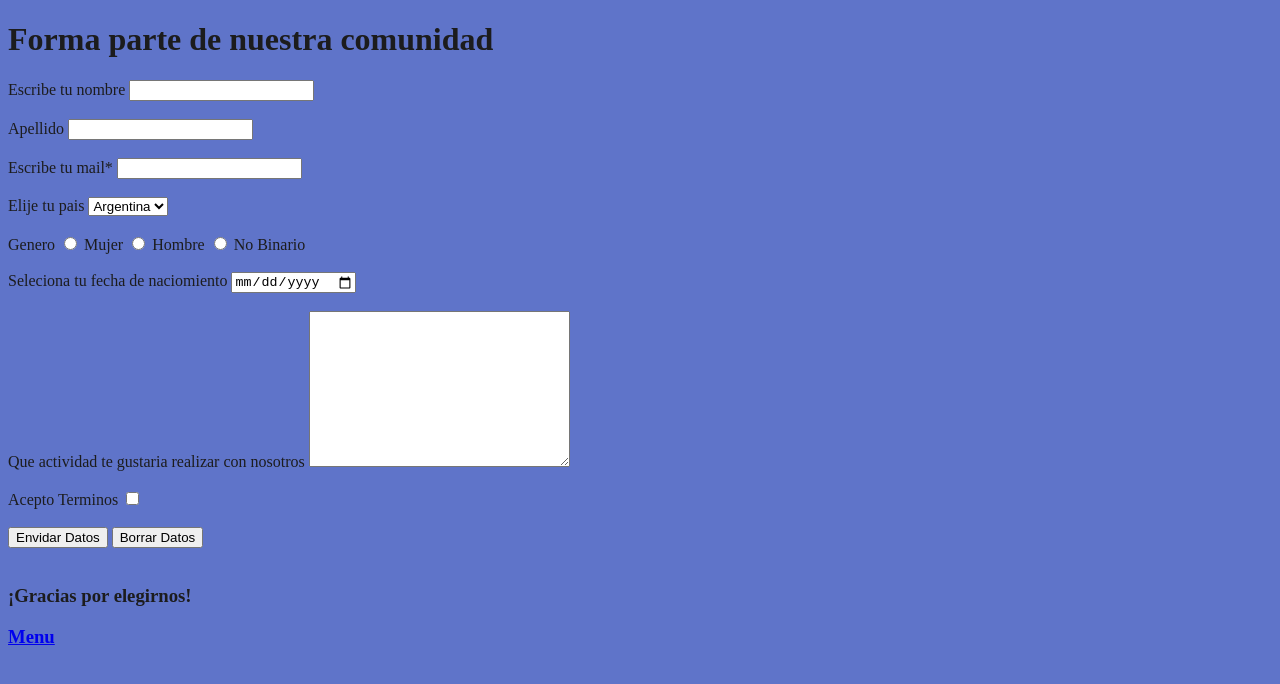
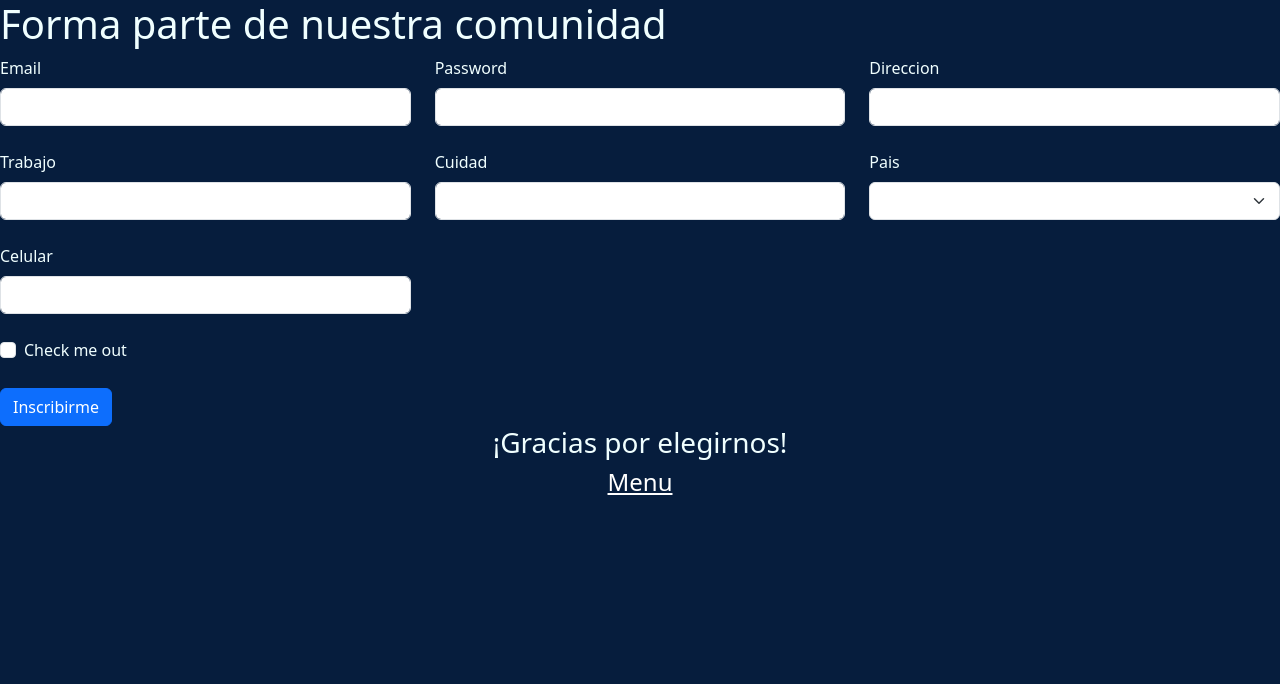
Before and after one commit to wijerman/preentrega2LeonelRuiz, a plain HTML site: page index5.html in a window 1280 px wide. Drawn offline with nearby package versions, Linux system fonts and the light colour scheme.

Commit message:
termino de tp 3 falta el sass

```diff
--- a/assets/css/estilo.css
+++ b/assets/css/estilo.css
@@ -1,6 +1,12 @@
 .body {
-  color: rgb(28, 28, 29);
+  color: rgb(15, 15, 15);
   background-color: rgb(95, 116, 201);
+  background-image: url(/assets/images/Elegante\ y\ versátil\ presentación\ informe\ seo\ web\ azul.png);
+}
+.body2{
+  color: azure;
+  background-image: url(/assets/images/Elegante\ y\ versátil\ presentación\ informe\ seo\ web\ azul.png);
+  align-items: center;
 }
 header img {
   width: 100%;
@@ -13,10 +19,22 @@ header img {
 }
 .consultorio {
   width: 150px;
-  /* margin-left: 200px; */
   height: 35vh;
+  border-radius: 15px;
+  animation: rotar 5s linear infinite;
+}
+.consultorio:hover{
+  cursor:pointer;
+}
+@keyframes rotar{
+  from{
+  transform: rotateY(180deg);
+  }
+  to{
+    transform: rotateY(-180deg);
+  }
+}
 
-}
 .container{
   border: 2px solid;
   background-color: white;
@@ -32,12 +50,17 @@ header img {
   text-align: center;
   text-decoration: underline;
 }
+h3{
+  text-align: center;
+}
 .h4 {
   text-align: center;
-
 }
-.h4 a{
-  color: black;
+h4 a{
+  color: white;
+}
+footer{
+  text-align: center;
 }
 .video {
   justify-content: center;
--- a/index5.html
+++ b/index5.html
@@ -12,78 +12,65 @@
     <link rel="stylesheet" href="./assets/css/estilo.css" />
 
     <link rel="shortcut icon" href="assets/images/logo.png" type="image/x-icon">
-
+    <link href="https://cdn.jsdelivr.net/npm/bootstrap@5.3.2/dist/css/bootstrap.min.css" rel="stylesheet" integrity="sha384-T3c6CoIi6uLrA9TneNEoa7RxnatzjcDSCmG1MXxSR1GAsXEV/Dwwykc2MPK8M2HN" crossorigin="anonymous">
     <title>LrKinesio</title>
     <header>
         <h1>Forma parte de nuestra comunidad </h1>
     </header>
-    <body class="body">
-
-
+    <body class="body2">
     <main>
-    <form action="#">
-        <div>
-            <label for="name">Escribe tu nombre</label>
-            <input type="text" name="name">
+    <form class="row g-4">
+  <div class="col-md-4">
+    <label for="inputEmail4" class="form-label">Email</label>
+    <input type="email" class="form-control" id="inputEmail4">
   </div>
-        <br>
-        <div>
-            <label for="surname">Apellido</label>
-            <input type="text" name="surname">
+  <div class="col-md-4">
+    <label for="inputPassword4" class="form-label">Password</label>
+    <input type="password" class="form-control" id="inputPassword4">
   </div>
-        <br>
-        <div>
-            <label for="email" name="email">Escribe tu mail*</label>
-            <input type="email" name="email" required>
+  <div class="col-4">
+    <label for="inputAddress" class="form-label">Direccion</label>
+    <input type="text" class="form-control" id="inputAddress" placeholder="">
   </div>
-        <br>
-
-        <div>
-            <label for="Pais">Elije tu pais</label>
-            <select name="pais" id="">
-                <option value="ar">Argentina</option>
-                <option value="uy">Uruguay</option>
-                <option value="cl">Chile</option>
-                <option value="pe">Peru</option>
+  <div class="col-4">
+    <label for="inputAddress2" class="form-label">Trabajo</label>
+    <input type="text" class="form-control" id="inputAddress2" placeholder="">
+  </div>
+  <div class="col-md-4">
+    <label for="inputCity" class="form-label">Cuidad</label>
+    <input type="text" class="form-control" id="inputCity">
+  </div>
+  <div class="col-md-4">
+    <label for="inputState" class="form-label">Pais</label>
+    <select id="inputState" class="form-select">
+      <option selected></option>
+      <option>Argentina</option>
+      <option>Brasil</option>
+      <option>Uruguay</option>
     </select>
   </div>
-        <br>
-
-        <div>
-            <label for="sex">Genero</label>
-            <input type="radio" name="sex" value="muj"> Mujer
-            <input type="radio" name="sex" value="hom"> Hombre
-            <input type="radio" name="sex" value="nb"> No Binario
-
+  <div class="col-md-4">
+    <label for="inputZip" class="form-label">Celular</label>
+    <input type="text" class="form-control" id="inputZip">
   </div>
-        <br>
-        <div>
-            <label for="nac">Seleciona tu fecha de naciomiento</label>
-            <input type="date" name="nac">
+  <div class="col-12">
+    <div class="form-check">
+      <input class="form-check-input" type="checkbox" id="gridCheck">
+      <label class="form-check-label" for="gridCheck">
+        Check me out
+      </label>
     </div>
-        <br>
-        <div>
-            <label for="comentario">Que actividad te gustaria realizar con nosotros</label>
-            <textarea name="comentario" id="" cols="30" rows="10"></textarea>
   </div>
-        <br>
-        <div>
-            <label for="Terminos">Acepto Terminos</label>
-            <input type="checkbox" name="Terminos">
+  <div class="col-4">
+    <button type="submit" class="btn btn-primary">Inscribirme</button>
   </div>
-        <br>
-        <div>
-            <input type="submit" value="Envidar Datos">
-            <input type="reset" value="Borrar Datos">
-        </div>
-        <br>
 </form>
-</section>
 </main>
+<script src="https://cdn.jsdelivr.net/npm/bootstrap@5.3.2/dist/js/bootstrap.bundle.min.js" integrity="sha384-C6RzsynM9kWDrMNeT87bh95OGNyZPhcTNXj1NW7RuBCsyN/o0jlpcV8Qyq46cDfL" crossorigin="anonymous"></script>
 </body>
 <footer>
     <h3>¡Gracias por elegirnos!</h3>
-    <h3><a href="/pre entrega 1/index.html">Menu</a></h3>
+    <h4><a href="./index.html">Menu</a></h4>
 </footer>
 
 </body>
```
Also changed, not shown: index.html (+6 -6 lines), index2.html (+18 -39 lines), index3.html (+39 -18 lines), index4.html (+6 -6 lines), assets/images/Elegante y versátil presentación informe seo web azul.png (added), assets/images/fondo1.png (added). Lines whose indentation alone changed are shown as unchanged.
